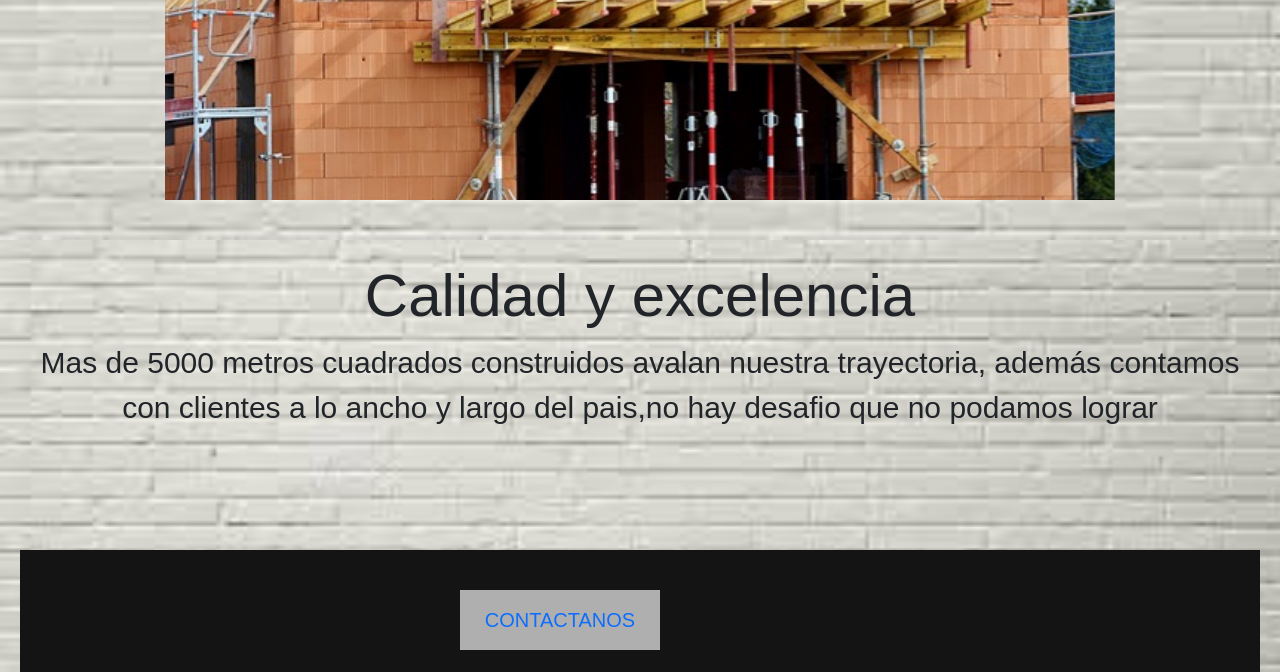
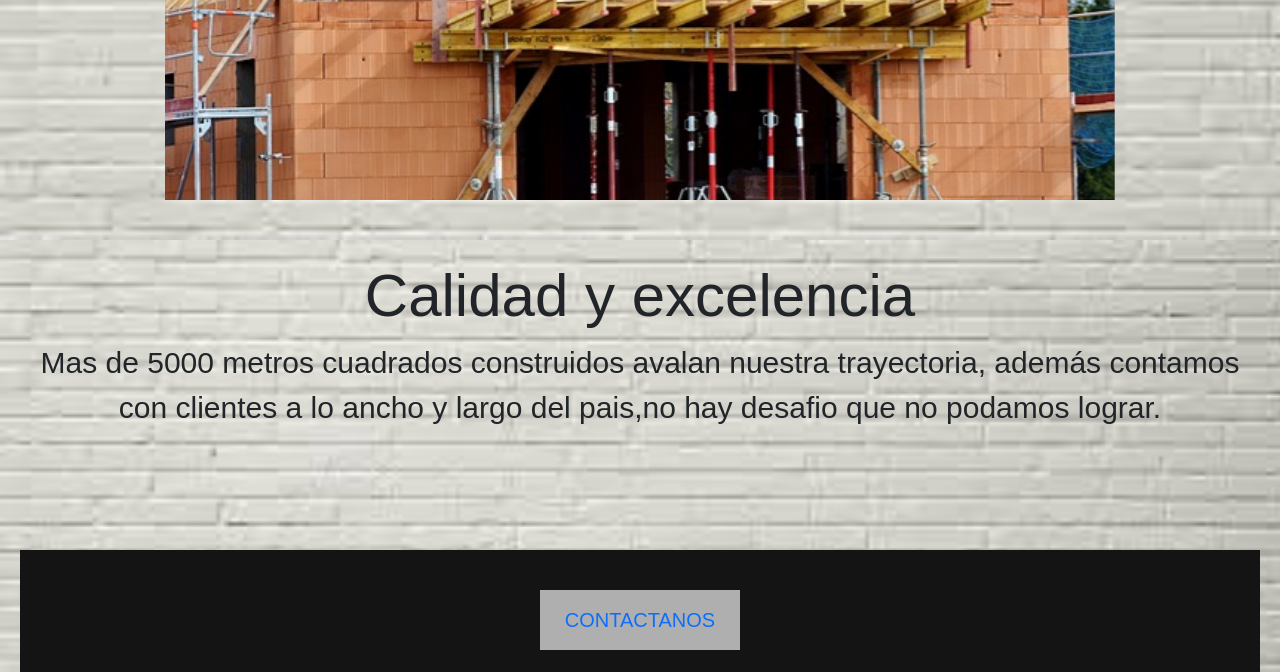
Before and after one commit to NicoGarcia25/PFGarcia, a plain HTML site: page index.html in a window 1280 px wide. Shown: the part 751-1423 px from the top of the page. Drawn offline with nearby package versions, Linux system fonts and the light colour scheme.

Commit message:
modificaciones finales

```diff
--- a/estilos.css/estilos.css
+++ b/estilos.css/estilos.css
@@ -10,7 +10,7 @@ h2{text-align: center;
   font-family:'Titillium Web', sans-serif;
   font-size: 60px;}
 ul{list-style-type: none;}
-
+.Pcontacto{text-align: left;}
 li{display: inline;font-size: 18px;margin: 5px;}
 
 div{font-size: 40px;font-family:'Titillium Web', sans-serif;text-align: left ;}
@@ -21,9 +21,13 @@ body{background-color:  #55555589;margin: 0;}
 .boton{ background-color: rgb(176, 175, 175);
   padding: 15px;
   font-size: 20px;
-  width: 200px;align-items: center;
+  width: 200px;
+  display: flex;
+  align-items: center;
   justify-content: center;}
-.divBoton .boton{display: flex;margin-left: 400px;}
+
+.divBoton{display:flex;align-items: center;
+  justify-content: center;}
 .boton :hover{  color: #0077b5}
 p{font-family: 'Titillium Web', sans-serif;font-size: 30px;text-align: center;margin: 0;}
 
@@ -63,7 +67,7 @@ footer{background-color: #141414;padding: 40px;}
 
 
 
-   @media (max-width:380px){.boton{background-color: rgb(176, 175, 175);font-size: 20px;padding: 15;;justify-content: center;align-items: center;display: flex;}
+   @media (max-width:420px){.boton{background-color: rgb(176, 175, 175);font-size: 20px;padding: 15;;justify-content: center;align-items: center;display: flex;}
    .redes-sociales{display: flex;justify-content: center;align-items: center;display:inline ;padding: 0;margin: 0;margin-left: 35px;}
    .redes-sociales li{display: flex;justify-content: center;align-items: center;display: inline;}
   .redes-sociales a{font-size: 40px;}
--- a/index.html
+++ b/index.html
@@ -69,7 +69,7 @@
   </div>
    <div class="Inicio">
    <h2>Calidad y excelencia</h2>
-   <p>Mas de 5000 metros cuadrados construidos avalan nuestra trayectoria, además contamos con clientes a lo ancho y largo del pais,no hay desafio que no podamos lograr </p>
+   <p>Mas de 5000 metros cuadrados construidos avalan nuestra trayectoria, además contamos con clientes a lo ancho y largo del pais,no hay desafio que no podamos lograr.</p>
    <br>
    <br>
 
```
Also changed, not shown: html/contacto.html (+5 -5 lines).
